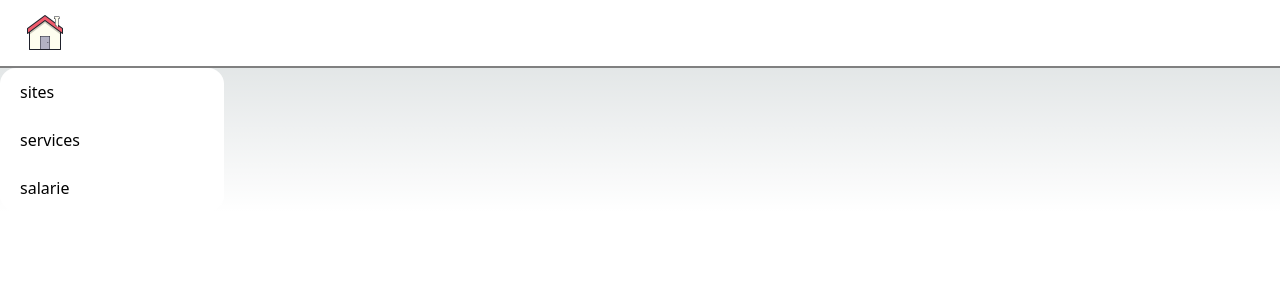
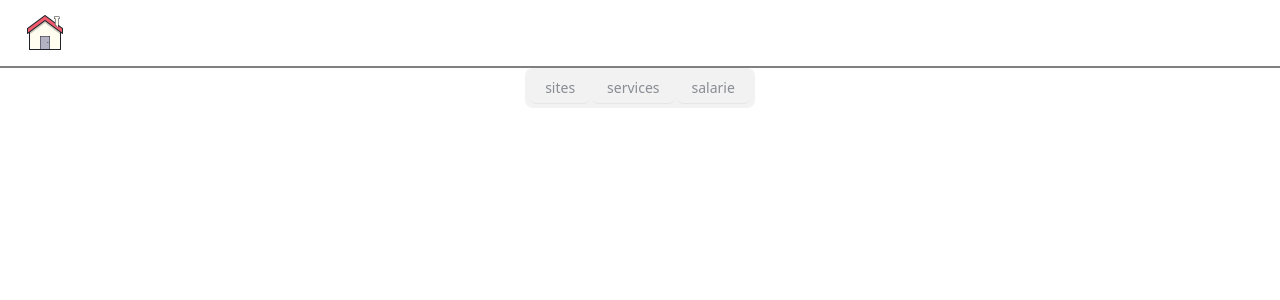
Before and after one commit to Theo-Maes/Annuaire, a Next.js app in the folder annuaire/: page /admin in a window 1280 px wide. Shown: the top 300 px of the page. Built offline with nearby package versions, Linux system fonts and the light colour scheme.

Commit message:
modification du Tabs

```diff
--- a/annuaire/components/Tabs.tsx
+++ b/annuaire/components/Tabs.tsx
@@ -1,9 +1,9 @@
 
 export default function Sidebar({ page }) {
 	const menuItems = [
-		{ class: page === "sites" ? 'tab tab-lg tab-lifted tab-active' : 'tab tab-lg tab-lifted', label: 'sites', href:"/admin/sites" },
-		{ class: page === "services" ? 'tab tab-lg tab-lifted tab-active' : 'tab tab-lg tab-lifted', label: 'services', href:"/admin/services" },
-		{ class: page === "salaries" ? 'tab tab-lg tab-lifted tab-active' : 'tab tab-lg tab-lifted', label: 'salarie', href:"/admin/salarie" },
+		{ class: page === "sites" ? 'tab tab-lifted tab-active' : 'tab tab-lifted', label: 'sites', href:"/admin/sites" },
+		{ class: page === "services" ? 'tab tab-lifted tab-active' : 'tab tab-lifted', label: 'services', href:"/admin/services" },
+		{ class: page === "salaries" ? 'tab tab-lifted tab-active' : 'tab tab-lifted', label: 'salarie', href:"/admin/salarie" },
 	  ];
 
 	return (
--- a/annuaire/pages/admin/index.tsx
+++ b/annuaire/pages/admin/index.tsx
@@ -1,25 +1,19 @@
+import Tabs from "@/components/tabs";
 import { NextPage } from "next";
 import React from 'react'
-import Link from "next/link";
 
 
 const AdminIndex:NextPage = () => {
 	return (
-		<div className="flex">
-			<div className="flex-none">
-				<ul  className="menu bg-base-100 w-56 rounded-box" >
-					<li className="hover-bordered" key='sites'>
-						<Link href='/admin/sites'> sites </Link>
-					</li>
-					<li className="hover-bordered" key='services'>
-						<Link href='/admin/services'> services </Link>
-					</li>
-					<li className="hover-bordered" key='salarie'>
-						<Link href='/admin/salarie'> salarie </Link>
-					</li>
-				</ul>
+			<>
+			<div className="container mx-auto" style={{ borderBottom: "1px solid gray;" }}>
+				<div className="flex justify-center bg-base-100">
+					<Tabs page={null} />
+				</div>
 			</div>
-		</div>
+			<div>
+			</div>
+			</>
 	);
 }
 
--- a/annuaire/pages/admin/salarie.tsx
+++ b/annuaire/pages/admin/salarie.tsx
@@ -84,7 +84,7 @@ const AdminSalarie:NextPage = () => {
 			</div>
 		</div>
 
-		<div className="flex bg-base-100">
+		<div className="flex bg-base-100" style={{borderBottom: "1px solid gray;"}}>
 				<form onSubmit={saveData}>
 					<div className="flex-none">
 						<table className="table table-compact w-full">
@@ -137,8 +137,8 @@ const AdminSalarie:NextPage = () => {
 									<th></th>
 									<th style={{ textAlign: 'center' }}><button type="submit" className='btn'>Enregistrer</button></th>
 									<th></th>
+									<th></th>
 									<th style={{ textAlign: 'center' }}><button className='btn' onClick={(e) => { addRow(); e.preventDefault(); } }>Ajouter</button></th>
-									<th></th>
 									<th></th>
 									<th></th>
 								</tr>
--- a/annuaire/pages/admin/services.tsx
+++ b/annuaire/pages/admin/services.tsx
@@ -66,12 +66,15 @@ const AdminServices:NextPage = () => {
 	return (
 
 		<>
-		<div className="container mx-auto">
+			<div className="container mx-auto" style={{borderBottom: "1px solid gray;"}}>
 				<div className="flex justify-center bg-base-100">
 					<Tabs page={"services"} />
 				</div>
 			</div>
 
+
+			<div className="container mx-auto">
+				<div className="flex justify-center bg-base-100">
 					<div className="flex bg-base-100">
 						<div className="flex-none">
 							<table className="table w-full">
@@ -115,6 +118,8 @@ const AdminServices:NextPage = () => {
 							</table>
 						</div>
 					</div>
+				</div>
+			</div>
 		</>
 	);
 }
--- a/annuaire/pages/admin/sites.tsx
+++ b/annuaire/pages/admin/sites.tsx
@@ -75,14 +75,18 @@ const AdminSites:NextPage = () => {
 	return (
 
 		<>
-		<div className="container mx-auto">
+			<div className="container mx-auto" style={{borderBottom: "1px solid gray;"}}>
 				<div className="flex justify-center bg-base-100">
 					<Tabs page={"sites"} />
 				</div>
 			</div>
 
+
+			<div className="container mx-auto">
+				<div className="flex justify-center bg-base-100">
+					<div className="container mx-auto">
+						<div className="flex justify-center bg-base-100">
 							<div className="flex bg-base-100">
-
 								<div className="flex-none">
 									<table className="table w-full">
 										<thead>
@@ -121,6 +125,10 @@ const AdminSites:NextPage = () => {
 									</table>
 								</div>
 							</div>
+						</div>
+					</div>
+				</div>
+			</div>
 		</>
 	);
 }
```
Lines whose indentation alone changed are shown as unchanged.
